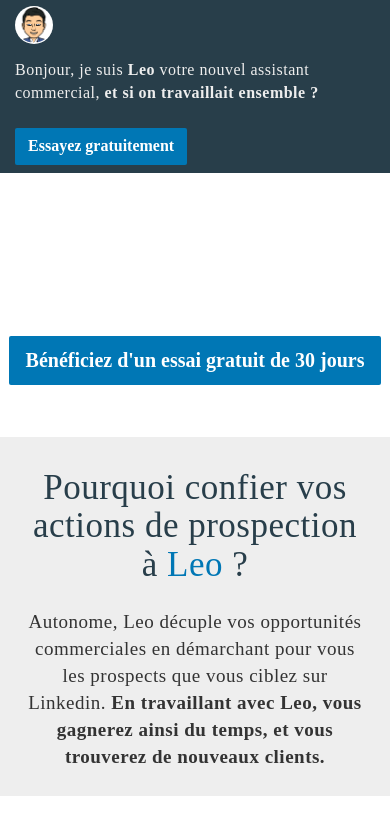
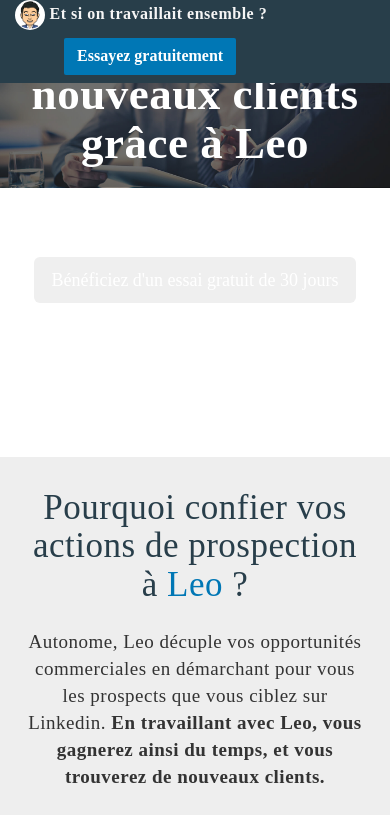
Before and after one commit to ThysBelynda/leo-linkeleads, a PHP site: page / in a window 390 px wide; the page is wider, and only the part inside the window is pictured. Shown: the top 815 px of that part. Run offline with PHP 8.4, Linux system fonts and the light colour scheme; style sheets or scripts are compiled from the project's sources; some libraries are stand-ins or nearby versions; some web fonts are replaced.

Commit message:
test responsive

```diff
--- a/assets/css/style.css
+++ b/assets/css/style.css
@@ -82,6 +82,33 @@ h1 {
   color: #283e4a; }
 
 /*-------------------------------------------NAVBAR------------------------------------------------------*/
+@media (max-width: 480px) {
+  #text-machine {
+    display: none; }
+
+  #head-machine {
+    display: none; }
+
+  #right-machine {
+    display: none; }
+
+  #text-mobile {
+    color: whitesmoke;
+    margin: 0; }
+    #text-mobile img {
+      background-color: white;
+      border-radius: 20px;
+      padding: 1px; }
+
+  #try, #try3, #try4 {
+    font-size: 16px;
+    background-color: #0077b5;
+    color: white;
+    border-radius: 2px;
+    font-weight: bold;
+    margin-left: 49px; }
+    #try:hover, #try3:hover, #try4:hover {
+      transition: 0.2s; } }
 .navbar-fixed-top {
   background-color: #283e4a;
   border: none;
@@ -103,22 +130,30 @@ h1 {
 .navbar-right {
   margin: 0; }
 
-#try, #try2, #try2:hover, #try3, #try4 {
-  font-size: 16px;
-  background-color: #0077b5;
+/*
+#try{
+  font-size:16px;
+  background-color: $buttoncolor;
   color: white;
   border-radius: 2px;
-  font-weight: bold; }
-  #try:hover, #try2:hover, #try3:hover, #try4:hover {
-    transition: 0.2s; }
+  font-weight: bold;
 
+  &:hover{
+    //box-shadow: white 0 0 10px 3px;
+    transition: 0.2s;
+    //border: solid 1px white;
+  }
+}
+*/
 /*-------------------------------------------HEADER------------------------------------------------------*/
+@media (max-width: 480px) {
   .header {
     background-image: url("../../img/ourclients.jpg");
     background-repeat: no-repeat;
     background-position-y: 50px;
     background-attachment: fixed;
     background-size: 100%;
+    width: 100%;
     height: 437px;
     color: white; }
     .header h1 {
@@ -127,16 +162,63 @@ h1 {
       color: white; }
     .header p {
       letter-spacing: 0.5px;
-    font-size: 24px; }
+      font-size: 24px; } }
+@media (min-width: 481px) {
+  .header {
+    background-image: url("../../img/ourclients.jpg");
+    background-repeat: no-repeat;
+    background-position-y: 50px;
+    background-attachment: fixed;
+    background-size: 100%;
+    width: 100%;
+    height: 437px;
+    color: white; }
+    .header h1 {
+      font-weight: bolder;
+      font-size: 45px;
+      color: white; }
+    .header p {
+      letter-spacing: 0.5px;
+      font-size: 24px; } }
+/*
+.header{
+  background-image: url('../../img/ourclients.jpg');
+  background-repeat: no-repeat;
+  background-position-y: 50px;
+  background-attachment: fixed;
+  background-size: 100%;
+  width: 100%;
+  height: 437px;
+  color:white;
 
-.slogan {
-  padding-top: 10%; }
+  h1 {
+    font-weight: bolder;
+    font-size: 45px;
+    color: white;
+  }
 
-#try2 {
+  p{
+    letter-spacing: 0.5px;
+    font-size: 24px;
+  }
+}
+
+.slogan{
+  padding-top: 10%;
+}
+
+#try2{
+
+  @extend #try;
   margin-top: 40px;
-  font-size: 20px; }
-  #try2:hover {
-    font-size: 20px; }
+  font-size: 20px;
+
+  &:hover{
+    @extend #try;
+    //box-shadow: white 0 0 15px 3px;
+    font-size: 20px;
+  }
+}
 
 /*-------------------------------------------LEO------------------------------------------------------*/
 .leo {
--- a/assets/sass/style.scss
+++ b/assets/sass/style.scss
@@ -113,6 +113,50 @@ h1{
 }
 
 /*-------------------------------------------NAVBAR------------------------------------------------------*/
+@media (max-width:480px) {
+  #text-machine{
+    display: none;
+  }
+
+  #head-machine{
+    display: none;
+  }
+
+  #right-machine{
+    display:none;
+  }
+
+  #text-mobile{
+    color: whitesmoke;
+    margin: 0;
+
+    img{
+      background-color:white;
+      border-radius: 20px;
+      padding: 1px;
+    }
+  }
+
+  #try{
+    font-size:16px;
+    background-color: $buttoncolor;
+    color: white;
+    border-radius: 2px;
+    font-weight: bold;
+    margin-left: 49px;
+
+    &:hover{
+      //box-shadow: white 0 0 10px 3px;
+      transition: 0.2s;
+      //border: solid 1px white;
+    }
+  }
+}
+
+@media (min-width:481px) {
+
+}
+
 .navbar-fixed-top{
   background-color: $leocolor;
   border: none;
@@ -138,7 +182,7 @@ h1{
 .navbar-right{
   margin: 0;
 }
-
+/*
 #try{
   font-size:16px;
   background-color: $buttoncolor;
@@ -152,7 +196,7 @@ h1{
     //border: solid 1px white;
   }
 }
-
+*/
 @media (max-width: 1024px) {
   #try{
     //font-size:14px;
@@ -165,12 +209,61 @@ h1{
 
 /*-------------------------------------------HEADER------------------------------------------------------*/
 
+@media (max-width:480px){
+  .header{
+    background-image: url('../../img/ourclients.jpg');
+    background-repeat: no-repeat;
+    background-position-y: 50px;
+    background-attachment: fixed;
+    background-size: 100%;
+    width: 100%;
+    height: 437px;
+    color:white;
+
+    h1 {
+      font-weight: bolder;
+      font-size: 45px;
+      color: white;
+    }
+
+    p{
+      letter-spacing: 0.5px;
+      font-size: 24px;
+    }
+  }
+}
+
+@media (min-width:481px){
+  .header{
+    background-image: url('../../img/ourclients.jpg');
+    background-repeat: no-repeat;
+    background-position-y: 50px;
+    background-attachment: fixed;
+    background-size: 100%;
+    width: 100%;
+    height: 437px;
+    color:white;
+
+    h1 {
+      font-weight: bolder;
+      font-size: 45px;
+      color: white;
+    }
+
+    p{
+      letter-spacing: 0.5px;
+      font-size: 24px;
+    }
+  }
+}
+/*
 .header{
   background-image: url('../../img/ourclients.jpg');
   background-repeat: no-repeat;
   background-position-y: 50px;
   background-attachment: fixed;
   background-size: 100%;
+  width: 100%;
   height: 437px;
   color:white;
 
--- a/index.php
+++ b/index.php
@@ -81,11 +81,20 @@ if ( isset($_POST['name']) && isset($_POST['firstname']) && isset($_POST['email'
     <body>
 
     <nav class="navbar navbar-default navbar-fixed-top">
-        <div class="navbar-header">
+        <div class="navbar-header" id="head-machine">
             <img alt="alex" src="img/Leosmile.png" height="38" width="38">
         </div>
-        <p class="navbar-text">Bonjour, je suis <strong>Leo</strong> votre nouvel assistant commercial, <strong>et si on travaillait ensemble ?</strong></p>
-        <div class="navbar-right">
+        <p class="navbar-text" id="text-machine">
+            Bonjour, je suis <strong>Leo</strong> votre nouvel assistant commercial, <strong>et si on travaillait ensemble ?</strong>
+        </p>
+
+        <p class="navbar-text" id="text-mobile">
+            <img alt="alex" src="img/Leosmile.png" height="30" width="30">
+            <strong>Et si on travaillait ensemble ?</strong>
+            <button class="btn navbar-btn" id="try" type="button"><strong>Essayez gratuitement</strong></i></button>
+        </p>
+
+        <div class="navbar-right" id="right-machine">
             <button class="btn navbar-btn" id="try" type="button"><strong>Essayez gratuitement</strong></i></button>
         </div>
     </nav>
```
Also changed, not shown: 1 other file. Lines whose indentation alone changed are shown as unchanged.
